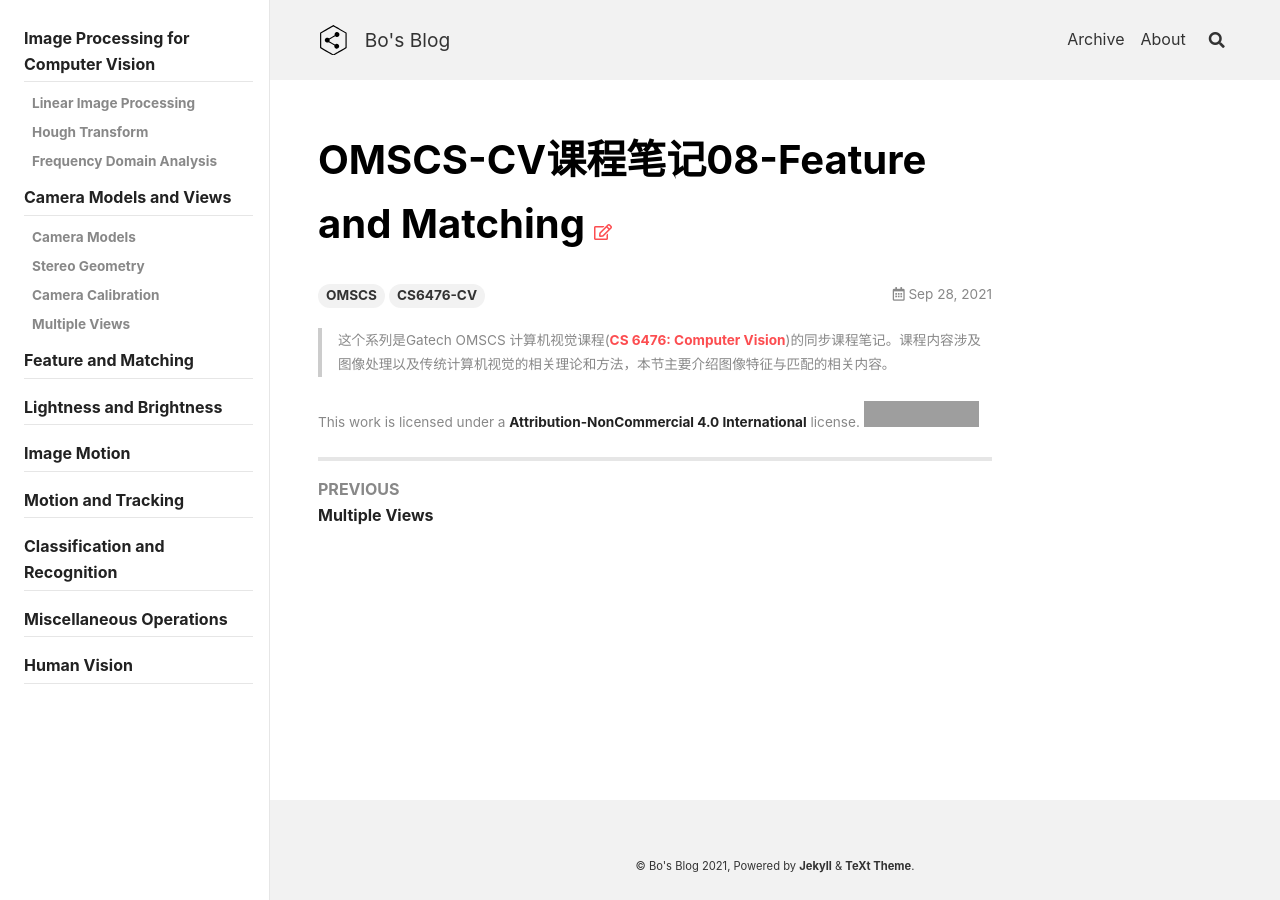
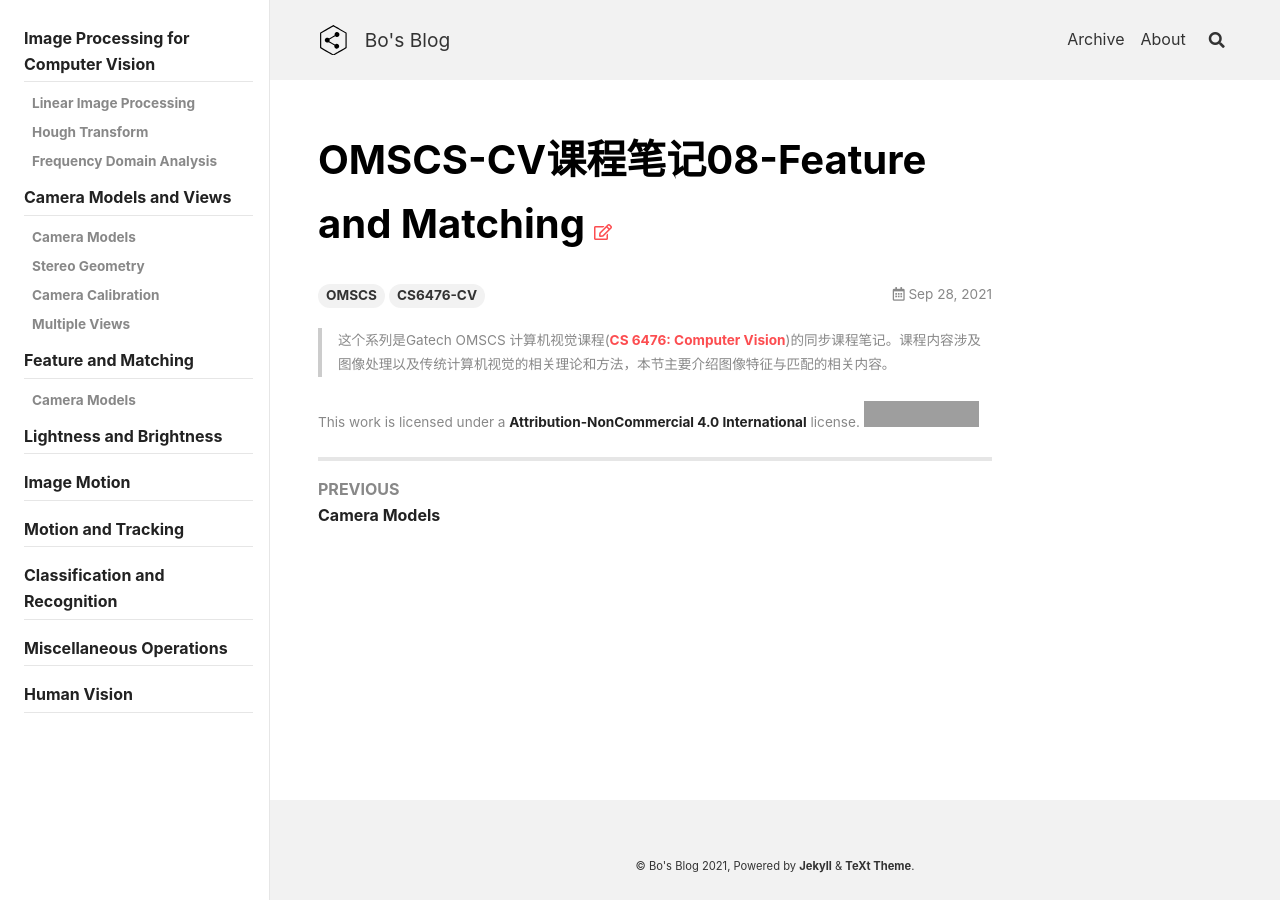
Before and after one commit to peng00bo00/peng00bo00_previous_blog, a Jekyll site: the page built from _posts/2021-09-28-OMSCS-CV_NOTES-08.md, in a window 1280 px wide. Built offline with Jekyll 4.4.1, drawn with Linux system fonts in a browser that asks for light colours; nearby versions of some CDN libraries; grey boxes are pictures that could not be loaded.

Commit message:
Update navigation.yml

```diff
--- a/_data/navigation.yml
+++ b/_data/navigation.yml
@@ -109,7 +109,9 @@ OMSCS-CV:
         url: /2021/09/21/OMSCS-CV-NOTES-07.html
 
   - title: Feature and Matching
-    url: /2021/09/28/OMSCS-CV-NOTES-08.html
+    children:
+      - title: Camera Models
+        url: /2021/09/07/OMSCS-CV-NOTES-04.html
 
   - title: Lightness and Brightness
 
```
